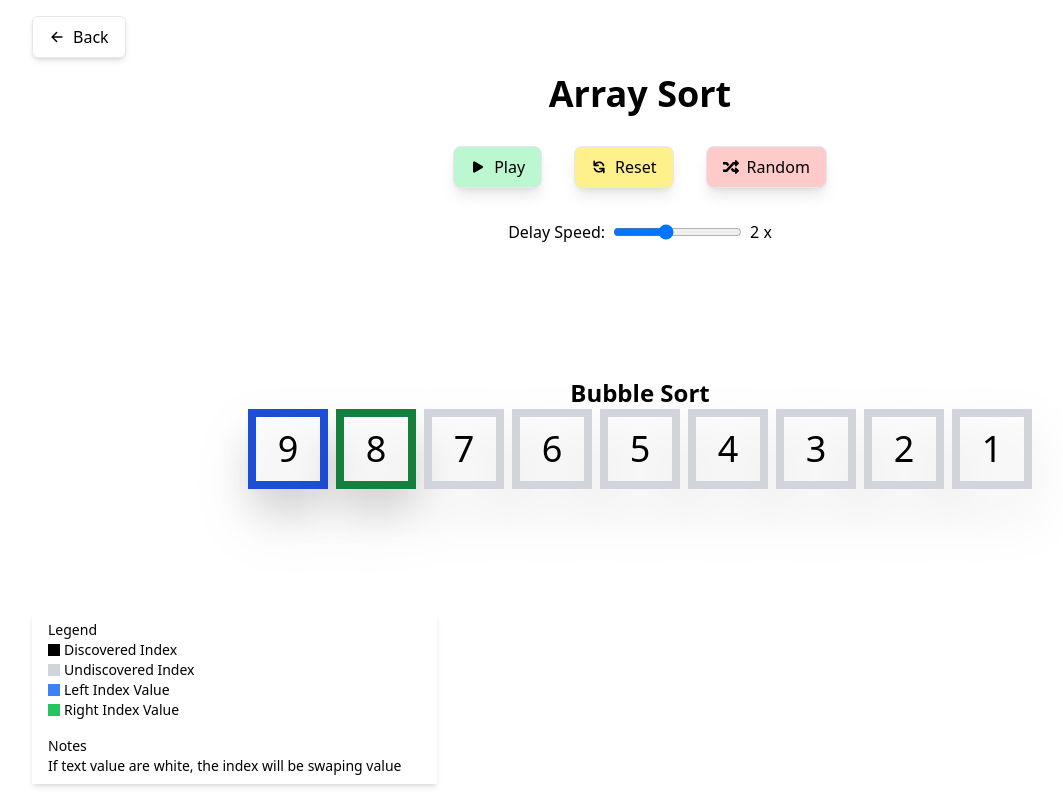
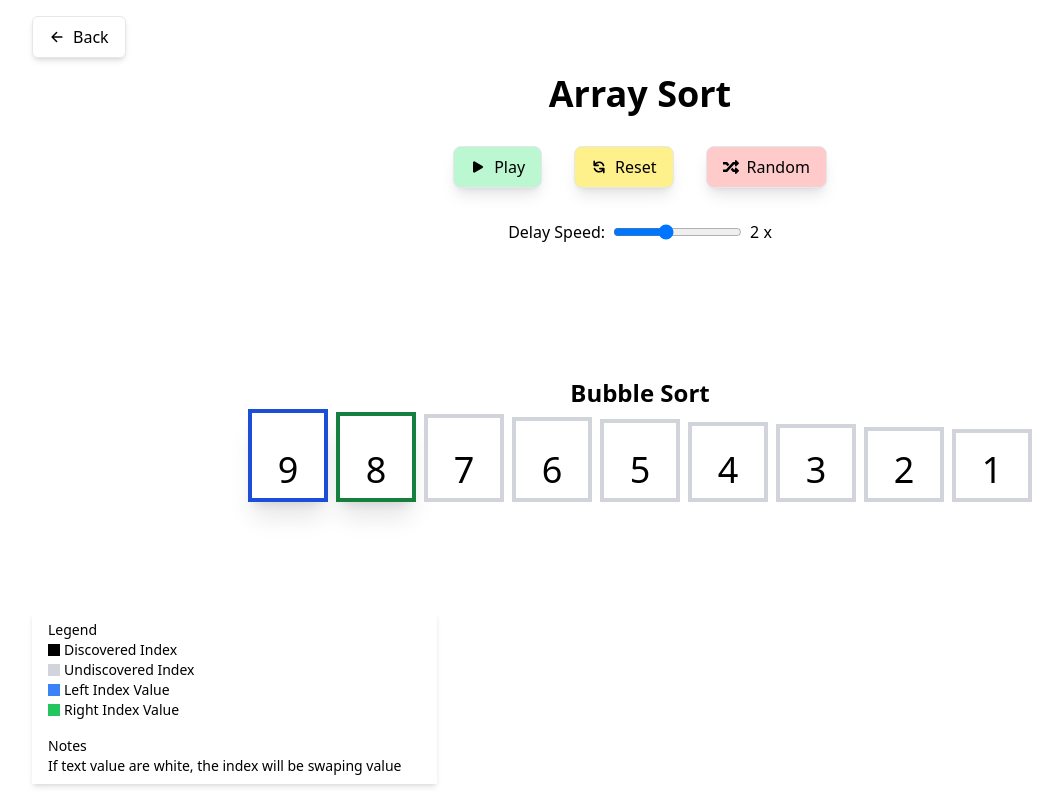
Before and after one commit to egigagah/algo-visualizer-next, a Next.js app: page /array/sort/bubble in a window 1280 px wide. Shown: the whole page, without its empty margins (0-1063 px from the left). Built offline with nearby package versions, Linux system fonts and the light colour scheme.

Commit message:
update array block design

```diff
--- a/src/components/array/sort/BubbleSortInterval.tsx
+++ b/src/components/array/sort/BubbleSortInterval.tsx
@@ -83,7 +83,7 @@ export default function BubbleSortIntervalComponent(): JSX.Element {
                     data?.map((item, idx) => (
                         <div
                             key={idx}
-                            className={`flex w-20 h-20 justify-center items-center self-center text-4xl border-8 ${
+                            className={`flex w-20 h-20 justify-center items-center self-center text-4xl border-4 ${
                                 idx === pointer && idx !== pointer - 1
                                     ? "border-green-700 shadow-2xl"
                                     : ""
--- a/src/components/array/sort/BuubleSort.tsx
+++ b/src/components/array/sort/BuubleSort.tsx
@@ -122,20 +122,25 @@ export default function BubbleSortComponent(): JSX.Element {
             <div className="flex justify-center">
                 <h2 className="text-2xl font-bold">Bubble Sort</h2>
             </div>
-            <div className="flex flex-row justify-center items-center space-x-2 drop-shadow-2xl">
+            <div className="flex flex-row justify-center items-end space-x-2">
                 {data?.length > 0 &&
                     data?.map((item, idx) => (
                         <div
                             key={idx}
-                            className={`flex w-20 h-20 justify-center items-center self-center text-4xl border-8 ${
+                            style={{
+                                height: `${
+                                    ((item as number) * 100) / 40 + 70
+                                }px`,
+                            }}
+                            className={`flex w-20 pb-2 justify-center items-end text-4xl border-4 ${
                                 idx === length
-                                    ? "!border-green-700 shadow-2xl"
+                                    ? "!border-green-700 shadow-xl"
                                     : idx <= length - 1 || isDone
                                     ? "!border-black"
                                     : "border-gray-300"
                             } ${
                                 idx === length - 1
-                                    ? "!border-blue-700 shadow-2xl"
+                                    ? "!border-blue-700 shadow-xl"
                                     : idx <= length - 1 || isDone
                                     ? "!border-black"
                                     : "border-gray-300"
--- a/src/components/array/sort/InsertionSort.tsx
+++ b/src/components/array/sort/InsertionSort.tsx
@@ -74,12 +74,17 @@ export default function InsertionSortComponent(): JSX.Element {
             <div className="flex justify-center">
                 <h2 className="text-2xl font-bold">Insertion Sort</h2>
             </div>
-            <div className="flex flex-row justify-center items-center space-x-2">
+            <div className="flex flex-row justify-center items-end space-x-2">
                 {data.length > 0 &&
                     data.map((item, idx) => (
                         <div
                             key={idx}
-                            className={`flex w-20 h-20 justify-center items-center self-center text-4xl border-8
+                            style={{
+                                height: `${
+                                    ((item as number) * 100) / 40 + 70
+                                }px`,
+                            }}
+                            className={`flex w-20 pb-2 justify-center items-end text-4xl border-4
                             ${
                                 idx === length[1]
                                     ? "!border-green-700"
@@ -92,7 +97,7 @@ export default function InsertionSortComponent(): JSX.Element {
                             }
                             ${
                                 pointer === idx
-                                    ? "font-black underline shadow-lg"
+                                    ? "font-black underline shadow-xl"
                                     : "no-underline"
                             }
                           `}
--- a/src/components/array/sort/QuickSort.tsx
+++ b/src/components/array/sort/QuickSort.tsx
@@ -199,38 +199,43 @@ export default function QuickSortComponent(): JSX.Element {
             <div className="flex justify-center">
                 <h2 className="text-2xl font-bold">Quick Sort</h2>
             </div>
-            <div className="flex flex-row justify-center items-center space-x-2">
+            <div className="flex flex-row justify-center items-end space-x-2">
                 {data.length > 0 &&
                     data.map((item, idx) => (
                         <div
                             key={idx}
-                            className={`flex w-20 h-20 justify-center items-center self-center text-4xl border-8
+                            style={{
+                                height: `${
+                                    ((item as number) * 100) / 40 + 70
+                                }px`,
+                            }}
+                            className={`flex w-20 pb-2 justify-center items-end text-4xl border-4
                             ${
                                 currPivot === idx &&
                                 idx !== leftPointer &&
                                 !isDone
-                                    ? "!border-red-500 underline font-black"
+                                    ? "!border-red-500 underline font-bold"
                                     : "no-underline font-normal"
                             }
                             ${
                                 idx === rightPointer &&
                                 idx !== leftPointer &&
                                 !isDone
-                                    ? "!border-green-700"
+                                    ? "!border-green-700 shadow-xl"
                                     : ""
                             }
                             ${
                                 idx === leftPointer &&
                                 idx !== rightPointer &&
                                 !isDone
-                                    ? "!border-blue-700"
+                                    ? "!border-blue-700 shadow-xl"
                                     : ""
                             }
                             ${
                                 idx === rightPointer &&
                                 idx === leftPointer &&
                                 !isDone
-                                    ? "!border-x-green-500 !border-y-blue-500"
+                                    ? "!border-x-green-500 !border-y-blue-500 shadow-xl"
                                     : "border-gray-300"
                             }
                             ${
--- a/src/components/recursive/Fibonacci.tsx
+++ b/src/components/recursive/Fibonacci.tsx
@@ -79,7 +79,7 @@ function Fibonacci({
                     data.map((item, idx) => (
                         <div
                             key={idx}
-                            className={`flex w-20 h-20 justify-center items-center self-center text-4xl border-8 ${
+                            className={`flex w-20 h-20 justify-center items-center self-center text-4xl border-4 ${
                                 idx === length
                                     ? "bg-green-500 shadow-2xl border-none"
                                     : "bg-white border-black"
```
